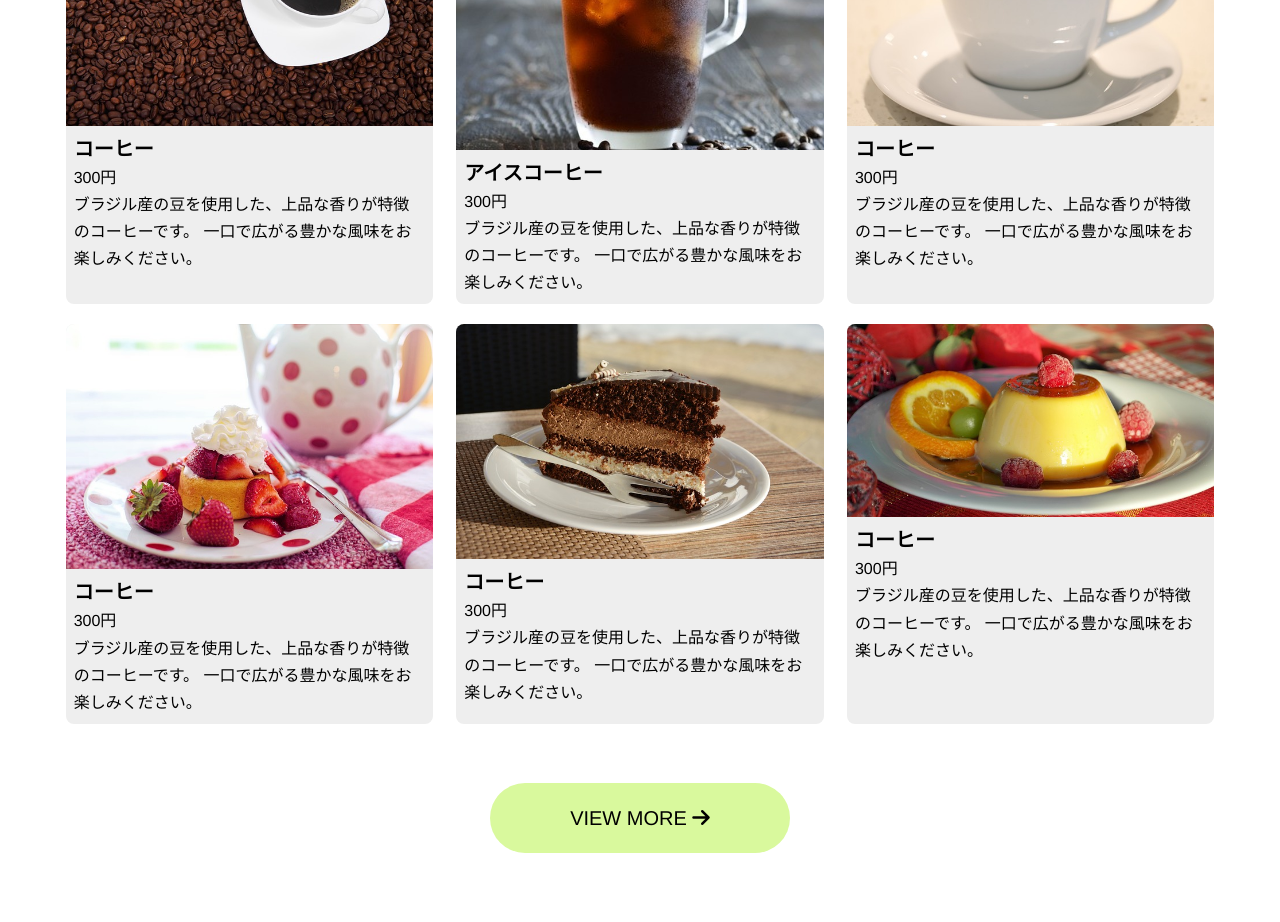
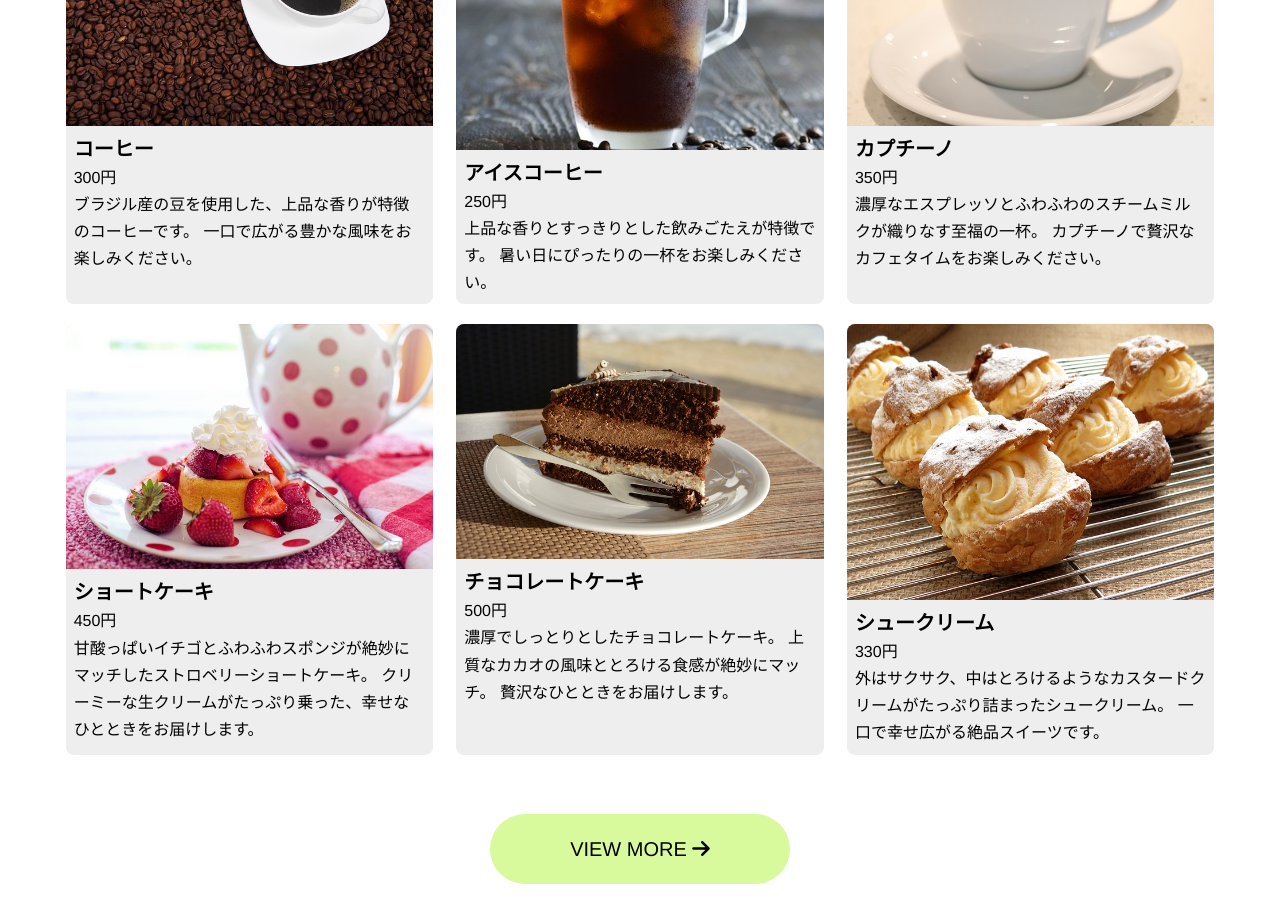
Before and after one commit to Tokiya-Muramatsu/react-star-up-cafe, a React (Create React App) app: page / in a window 1280 px wide. Shown: the part 2760-3682 px from the top of the page. Built offline with nearby package versions, Linux system fonts and the light colour scheme.

Commit message:
06/06 メニューの内容を修正

```diff
--- a/src/components/Pages/Home/Menu.js
+++ b/src/components/Pages/Home/Menu.js
@@ -33,10 +33,10 @@ function Menu() {
             </div>
             <div className="text-box">
               <h4>アイスコーヒー</h4>
-              <p>300円</p>
+              <p>250円</p>
               <p>
-                ブラジル産の豆を使用した、上品な香りが特徴のコーヒーです。
-                一口で広がる豊かな風味をお楽しみください。
+              上品な香りとすっきりとした飲みごたえが特徴です。
+              暑い日にぴったりの一杯をお楽しみください。
               </p>
             </div>
           </div>
@@ -46,11 +46,11 @@ function Menu() {
               <img src="./img/menu03.jpg" alt="" />
             </div>
             <div className="text-box">
-              <h4>コーヒー</h4>
-              <p>300円</p>
+              <h4>カプチーノ</h4>
+              <p>350円</p>
               <p>
-                ブラジル産の豆を使用した、上品な香りが特徴のコーヒーです。
-                一口で広がる豊かな風味をお楽しみください。
+              濃厚なエスプレッソとふわふわのスチームミルクが織りなす至福の一杯。
+              カプチーノで贅沢なカフェタイムをお楽しみください。
               </p>
             </div>
           </div>
@@ -60,11 +60,11 @@ function Menu() {
               <img src="./img/menu04.jpg" alt="" />
             </div>
             <div className="text-box">
-              <h4>コーヒー</h4>
-              <p>300円</p>
+              <h4>ショートケーキ</h4>
+              <p>450円</p>
               <p>
-                ブラジル産の豆を使用した、上品な香りが特徴のコーヒーです。
-                一口で広がる豊かな風味をお楽しみください。
+              甘酸っぱいイチゴとふわふわスポンジが絶妙にマッチしたストロベリーショートケーキ。
+              クリーミーな生クリームがたっぷり乗った、幸せなひとときをお届けします。
               </p>
             </div>
           </div>
@@ -74,11 +74,12 @@ function Menu() {
               <img src="./img/menu05.jpg" alt="" />
             </div>
             <div className="text-box">
-              <h4>コーヒー</h4>
-              <p>300円</p>
+              <h4>チョコレートケーキ</h4>
+              <p>500円</p>
               <p>
-                ブラジル産の豆を使用した、上品な香りが特徴のコーヒーです。
-                一口で広がる豊かな風味をお楽しみください。
+              濃厚でしっとりとしたチョコレートケーキ。
+              上質なカカオの風味ととろける食感が絶妙にマッチ。
+              贅沢なひとときをお届けします。
               </p>
             </div>
           </div>
@@ -88,11 +89,11 @@ function Menu() {
               <img src="./img/menu06.jpg" alt="" />
             </div>
             <div className="text-box">
-              <h4>コーヒー</h4>
-              <p>300円</p>
+              <h4>シュークリーム</h4>
+              <p>330円</p>
               <p>
-                ブラジル産の豆を使用した、上品な香りが特徴のコーヒーです。
-                一口で広がる豊かな風味をお楽しみください。
+              外はサクサク、中はとろけるようなカスタードクリームがたっぷり詰まったシュークリーム。
+              一口で幸せ広がる絶品スイーツです。
               </p>
             </div>
           </div>
```
Also changed, not shown: public/img/menu06.jpg.
